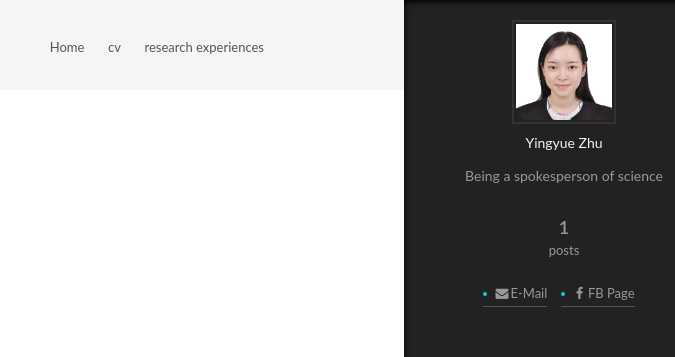
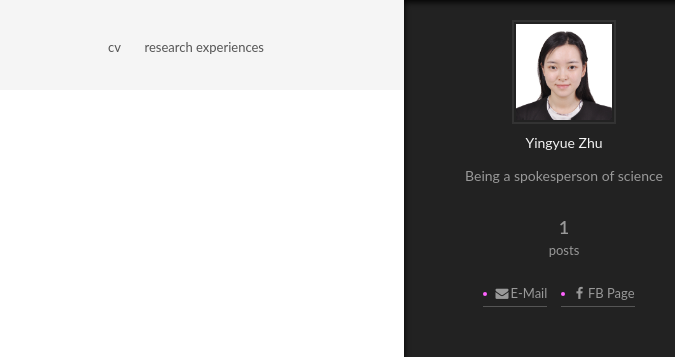
Before and after one commit to mearchenzyy/mearchenzyy.github.io, a plain HTML site: page cv/index.html in a window 1280 px wide. Shown: the top 357 px of the page, 556-1231 px from the left. Drawn offline with Linux system fonts and the light colour scheme.

Commit message:
Site updated: 2017-11-17 21:00:09

```diff
--- a/css/main.css
+++ b/css/main.css
@@ -1822,7 +1822,7 @@ pre .javascript .function {
   width: 4px;
   height: 4px;
   border-radius: 50%;
-  background: #0acfe0;
+  background: #ff62ff;
 }
 .links-of-blogroll {
   font-size: 13px;
--- a/cv/index.html
+++ b/cv/index.html
@@ -175,14 +175,6 @@
 
 
     <ul id="menu" class="menu">
-
-
-        <li class="menu-item menu-item-home">
-          <a href="/cv/" rel="section">
-
-            Home
-          </a>
-        </li>
 
 
         <li class="menu-item menu-item-cv">
```
Also changed, not shown: 2017/11/16/about-me/index.html (+0 -8 lines), archives/2017/11/index.html (+0 -8 lines), archives/2017/index.html (+0 -8 lines), archives/index.html (+0 -8 lines), index.html (+0 -8 lines), research/index.html (+0 -8 lines).
